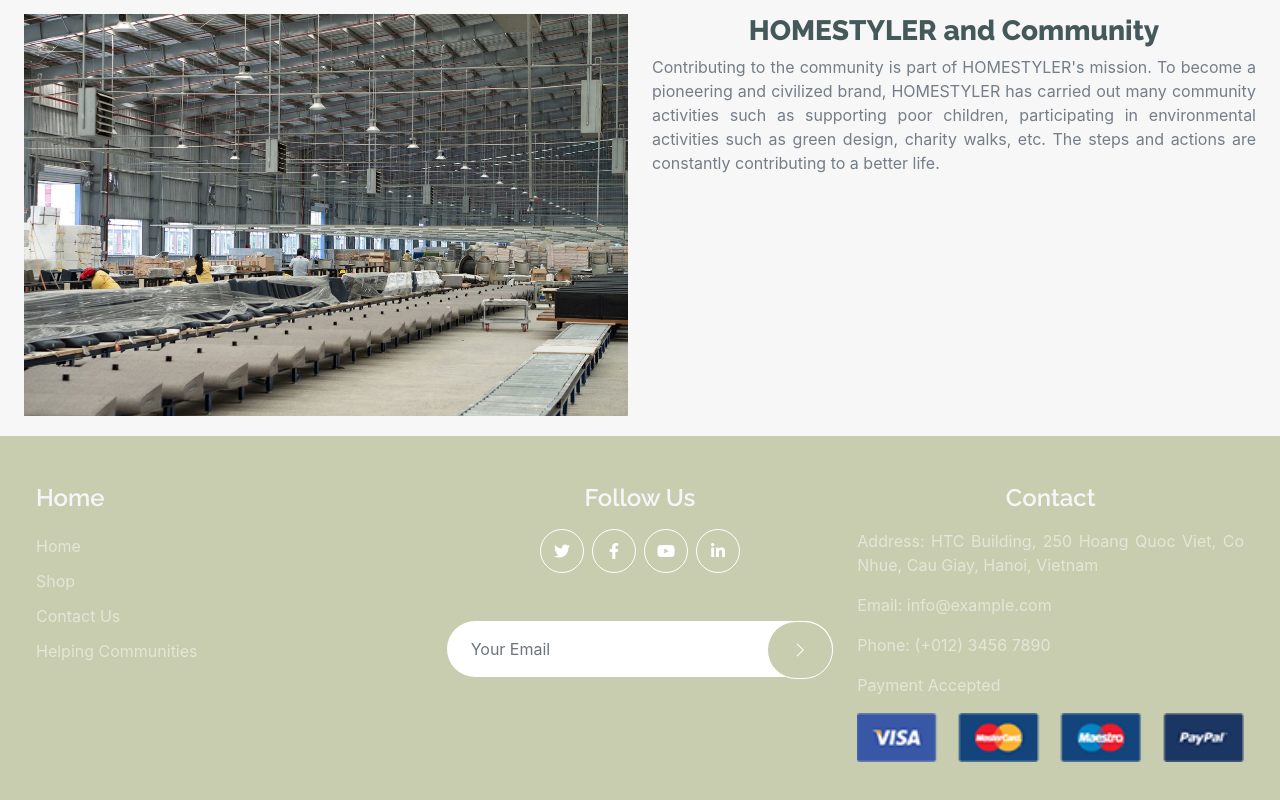
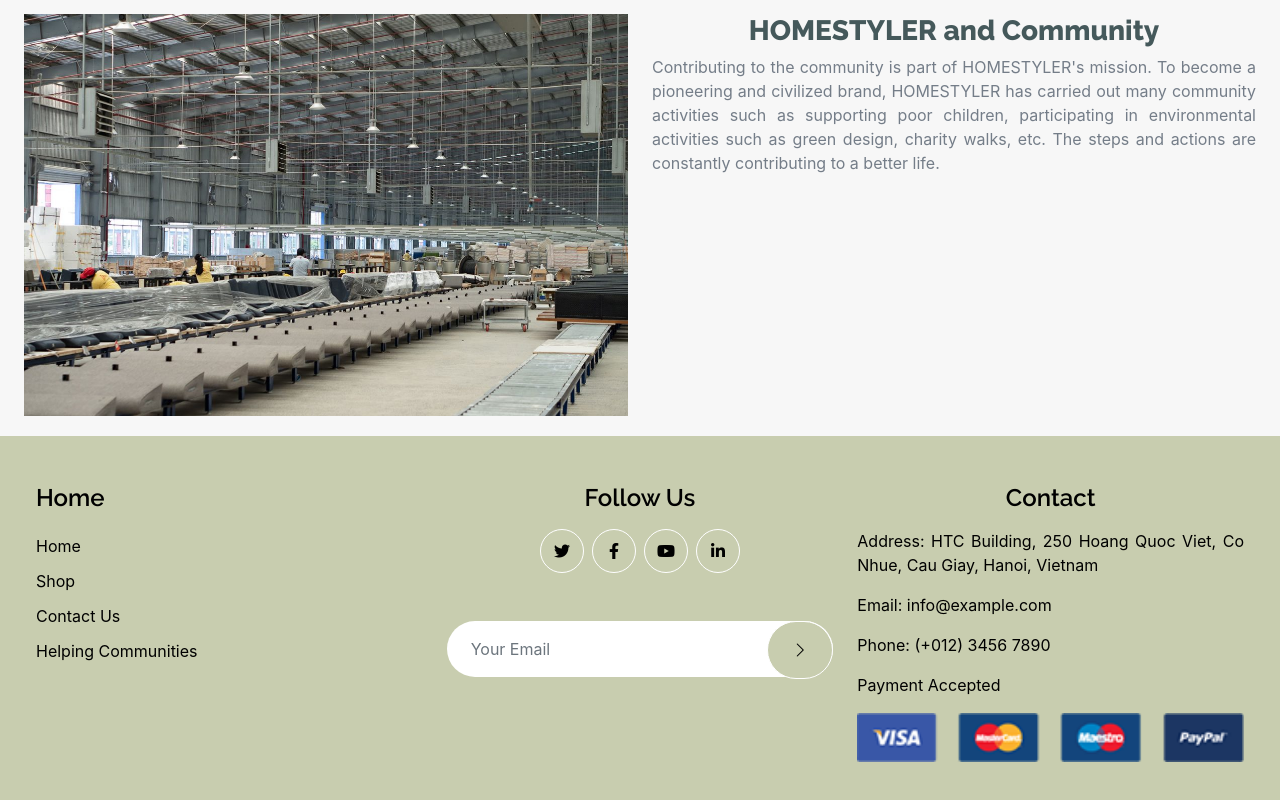
Before and after one commit to sapogcacvaza/e-project, a React (Create React App) app in the folder source/E-project/: page /about in a window 1280 px wide. Shown: the part 3851-4651 px from the top of the page. Built offline with nearby package versions, Linux system fonts and the light colour scheme.

Commit message:
change color 1

```diff
--- a/source/E-project/src/components/footer.js
+++ b/source/E-project/src/components/footer.js
@@ -6,33 +6,33 @@ export default function footer() {
                     <div className="row ">
                         <div className="col-lg-4 col-md-6">
                             <div className="d-flex flex-column text-start footer-item">
-                                <h4 className="text-light mb-3" href="/">Home</h4>
-                                <a className="btn-link" href="/shop">Home</a>
-                                <a className="btn-link" href="/shop">Shop</a>
-                                <a className="btn-link" href="/contact">Contact Us</a>
-                                <a className="btn-link" href="/about">Helping Communities</a>
+                                <h4 className="text-black mb-3" href="/">Home</h4>
+                                <a className="btn-link text-black" href="/shop">Home</a>
+                                <a className="btn-link text-black" href="/shop">Shop</a>
+                                <a className="btn-link text-black" href="/contact">Contact Us</a>
+                                <a className="btn-link text-black" href="/about">Helping Communities</a>
                             </div>
                         </div>
                         <div className="col-lg-4 col-md-6">
-                            <h4 className="text-light mb-3">Follow Us</h4>
+                            <h4 className="text-black mb-3">Follow Us</h4>
                             <div className="d-flex justify-content-center">
-                                <a className="btn  btn-outline-secondary me-2 btn-md-square rounded-circle" href=""><i className="fab fa-twitter"></i></a>
-                                <a className="btn btn-outline-secondary me-2 btn-md-square rounded-circle" href=""><i className="fab fa-facebook-f"></i></a>
-                                <a className="btn btn-outline-secondary me-2 btn-md-square rounded-circle" href=""><i className="fab fa-youtube"></i></a>
-                                <a className="btn btn-outline-secondary btn-md-square rounded-circle" href=""><i className="fab fa-linkedin-in"></i></a>
+                                <a className="btn  btn-outline-secondary me-2 btn-md-square rounded-circle" href=""><i className="fab fa-twitter text-black"></i></a>
+                                <a className="btn btn-outline-secondary me-2 btn-md-square rounded-circle" href=""><i className="fab fa-facebook-f text-black"></i></a>
+                                <a className="btn btn-outline-secondary me-2 btn-md-square rounded-circle" href=""><i className="fab fa-youtube text-black"></i></a>
+                                <a className="btn btn-outline-secondary btn-md-square rounded-circle" href=""><i className="fab fa-linkedin-in text-black"></i></a>
                             </div>
                             <div className="position-relative mt-5 mx-auto">
-                                <input className="form-control border-0 w-100 py-3 px-4 rounded-pill" type="number" placeholder="Your Email" />
-                                <button type="submit" className="btn btn-hotgreen border-1 border-white py-3 px-4 position-absolute rounded-pill text-white" style={{ top: '0', right: '0' }}><i class="bi bi-chevron-right"></i></button>
+                                <input className="form-control border-0 w-100 py-3 px-4 rounded-pill text-black" type="number" placeholder="Your Email" />
+                                <button type="submit" className="btn btn-hotgreen border-1 border-white py-3 px-4 position-absolute rounded-pill text-black" style={{ top: '0', right: '0' }}><i class="bi bi-chevron-right"></i></button>
                             </div>
                         </div>
                         <div className="col-lg-4 col-md-6">
                             <div className="footer-item">
-                                <h4 className="text-light mb-3">Contact</h4>
-                                <p>Address: HTC Building, 250 Hoang Quoc Viet, Co Nhue, Cau Giay, Hanoi, Vietnam</p>
-                                <p>Email: info@example.com</p>
-                                <p>Phone: (+012) 3456 7890</p>
-                                <p>Payment Accepted</p>
+                                <h4 className="text-black mb-3">Contact</h4>
+                                <p className="text-black">Address: HTC Building, 250 Hoang Quoc Viet, Co Nhue, Cau Giay, Hanoi, Vietnam</p>
+                                <p className="text-black">Email: info@example.com</p>
+                                <p className="text-black">Phone: (+012) 3456 7890</p>
+                                <p className="text-black">Payment Accepted</p>
                                 <img src="img/payment.png" className="img" alt="" />
                             </div>
                         </div>
--- a/source/E-project/src/components/shop/shop_1.js
+++ b/source/E-project/src/components/shop/shop_1.js
@@ -128,15 +128,15 @@ export default function Shop_1() {
                                             <div className="col-md-3" key={item.id}>
                                                 <div className="rounded position-relative fruite-item">
                                                     <div className="fruite-img">
-                                                        <Link to={`http://localhost:3000/shop-detail/${item.id}`}><img src={item.img} className="img w-100 rounded-top" alt="" style={{ height: "200px" }} /></Link>
+                                                        <Link to={`http://localhost:3000/shop-detail/${item.id}`}><img src={item.img} className="img w-100 h-200 rounded-top" alt="" style={{ height: "200px" }} /></Link>
                                                     </div>
                                                     <div className="text-white bg-danger px-3 py-1 rounded position-absolute" style={{ top: '10px', left: '10px' }}>Sale {generateRandomDiscount()}%</div>
                                                     <div className="p-4 border border-secondary border-top-0 rounded-bottom">
-                                                        <h4 className="text-hotgreen">{item.name}</h4>
-                                                        <p className="text-hotgreen text-truncate">{item.description}</p>
+                                                        <h4 className="text-black">{item.name}</h4>
+                                                        <p className="text-black text-truncate">{item.description}</p>
                                                         <div className="d-flex justify-content-between flex-lg-wrap">
-                                                            <p className="text-hotgreen fs-5 fw-bold mb-0">${item.price}</p>
-                                                            <Link to={`http://localhost:3000/shop-detail/${item.id}`} className="btn bg-hotgreen px-3 text-white"><i class="bi bi-eye-fill"></i> View Detail</Link>
+                                                            <p className="text-black fs-5 fw-bold mb-0">${item.price}</p>
+                                                            <Link to={`http://localhost:3000/shop-detail/${item.id}`} className="btn bg-blue px-3 text-white"><i class="bi bi-eye-fill"></i> View Detail</Link>
                                                         </div>
                                                     </div>
                                                 </div>
@@ -152,13 +152,13 @@ export default function Shop_1() {
                                                     pageCount={totalProduct}
                                                     previousLabel="<"
                                                     pageClassName="page-item"
-                                                    pageLinkClassName="page-link bg-hotgreen border-white text-white"
+                                                    pageLinkClassName="page-link bg-hotgreen border-white text-black"
                                                     previousClassName="page-item"
-                                                    previousLinkClassName="page-link bg-hotgreen border-white text-white"
+                                                    previousLinkClassName="page-link bg-hotgreen border-white text-black"
                                                     nextClassName="page-item"
-                                                    nextLinkClassName="page-link bg-hotgreen border-white text-white"
+                                                    nextLinkClassName="page-link bg-hotgreen border-white text-black"
                                                     breakClassName="page-item"
-                                                    breakLinkClassName="page-link bg-hotgreen border-white text-white"
+                                                    breakLinkClassName="page-link bg-hotgreen border-white text-black"
                                                     containerClassName="pagination"
                                                     activeClassName="active"
                                                 />
```
Also changed, not shown: source/E-project/public/css/bootstrap.min.css.
